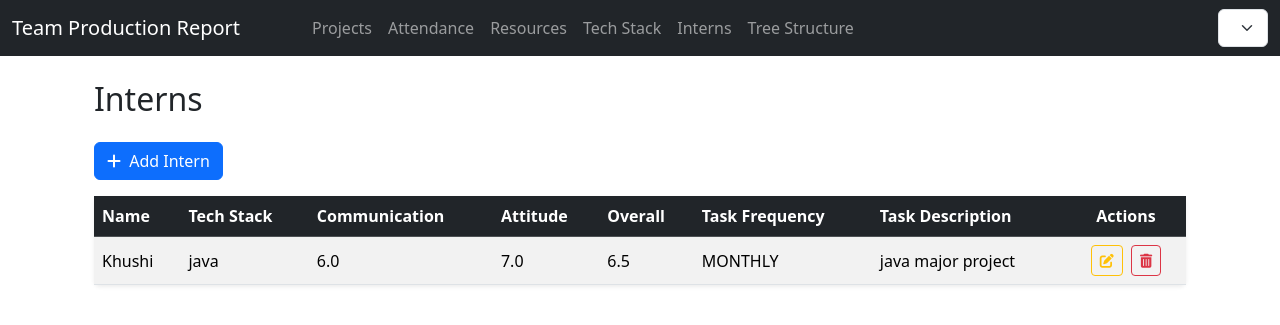
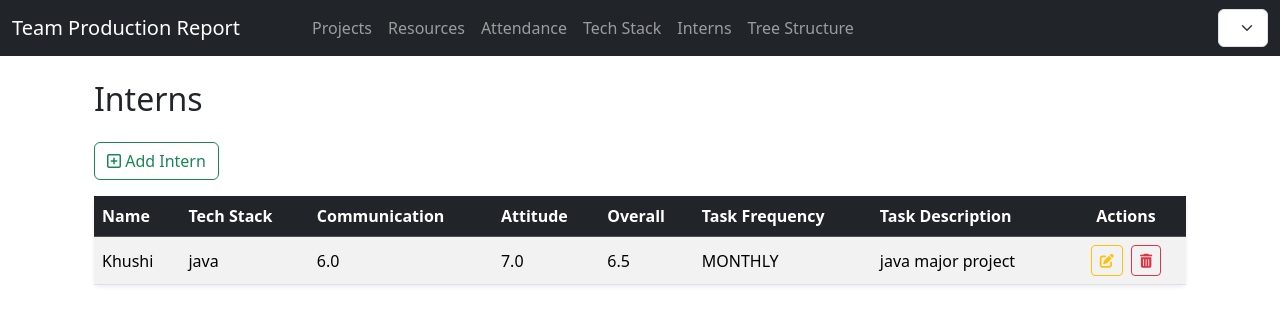
Before and after one commit to vrutika15/django-final-project, a Django app: page /interns/ in a window 1280 px wide. Shown: the top 325 px of the page. Run offline with Django 5.2, Linux system fonts and the light colour scheme; data comes from the database, SQL or seed files in the repository; both versions use the stored data as it was after the commit; lists and menus that the app fills with data are empty.

Commit message:
updated buttons

```diff
--- a/interns/templates/interns/intern_list.html
+++ b/interns/templates/interns/intern_list.html
@@ -5,8 +5,8 @@
     <h2 class="mb-4">Interns</h2>
 
     <div class="d-flex align-items-center mb-3 gap-3 flex-wrap">
-        <a href="{% url 'interns:intern_add' %}" class="btn btn-primary">
-            <i class="fas fa-plus me-1"></i> Add Intern
+        <a href="{% url 'interns:intern_add' %}" class="btn btn-outline-success">
+            <i class="far fa-plus-square"></i> Add Intern
         </a>
 
         {# Optional: filters form here if needed #}
--- a/interns/templates/technologies/technology_list.html
+++ b/interns/templates/technologies/technology_list.html
@@ -7,8 +7,8 @@
     <div class="card shadow-sm border-0">
         <div class="card-body">
             <div class="d-flex justify-content-between align-items-center mb-4">
-                <a href="{% url 'interns:technology_add' %}" class="btn btn-outline-success">
-                    <i class="fas fa-plus me-1"></i> Add Technology
+                <a href="{% url 'interns:technology_add' %}" class="btn btn-outline-success ">
+                    <i class="far fa-plus-square"></i> Add Technology
                 </a>
             </div>
 
--- a/projects/templates/projects/project_list.html
+++ b/projects/templates/projects/project_list.html
@@ -5,8 +5,8 @@
   <h2 class="mb-4">Projects</h2>
 
   <div class="d-flex justify-content-between align-items-center mb-3">
-    <a href="{% url 'projects:project_create' %}" class="btn btn-primary">
-      <i class="fas fa-plus"></i> New Project
+    <a href="{% url 'projects:project_create' %}" class="btn btn-outline-success ">
+      <i class="far fa-plus-square"></i> New Project
     </a>
   </div>
 
--- a/templates/base.html
+++ b/templates/base.html
@@ -28,12 +28,13 @@
                     <li class="nav-item">
                         <a class="nav-link" href="{% url 'projects:project_list' %}">Projects</a>
                     </li>
+                     <li class="nav-item">
+                        <a class="nav-link" href="{% url 'resources:resource_list' %}">Resources</a>
+                    </li>
                     <li class="nav-item">
                         <a class="nav-link" href="{% url 'projects:attendance_home' %}">Attendance</a>
                     </li>
-                    <li class="nav-item">
-                        <a class="nav-link" href="{% url 'resources:resource_list' %}">Resources</a>
-                    </li>
+
                     <li class="nav-item">
                         <a class="nav-link" href="{% url 'interns:technology_list' %}">Tech Stack</a>
                     </li>
```
Also changed, not shown: db.sqlite3.
